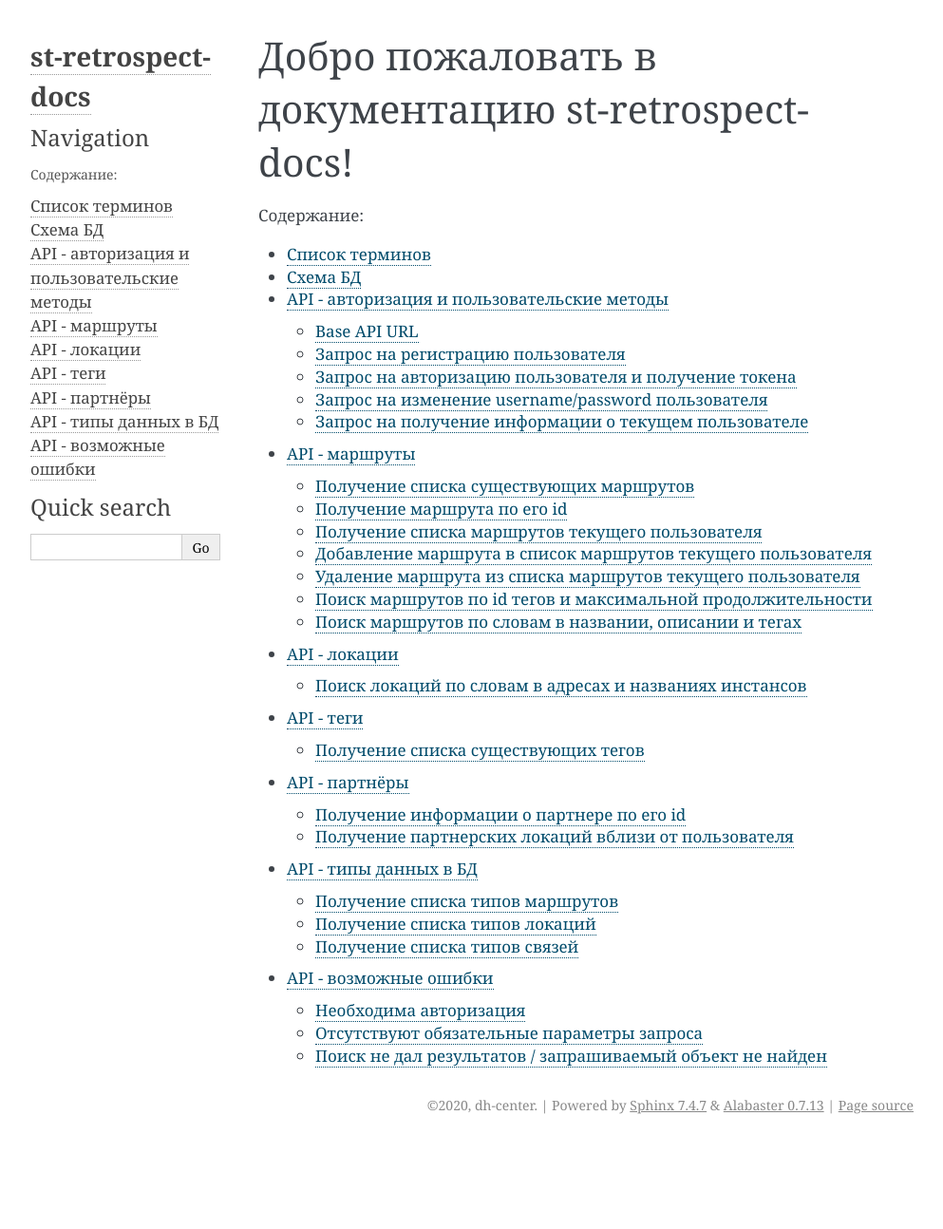
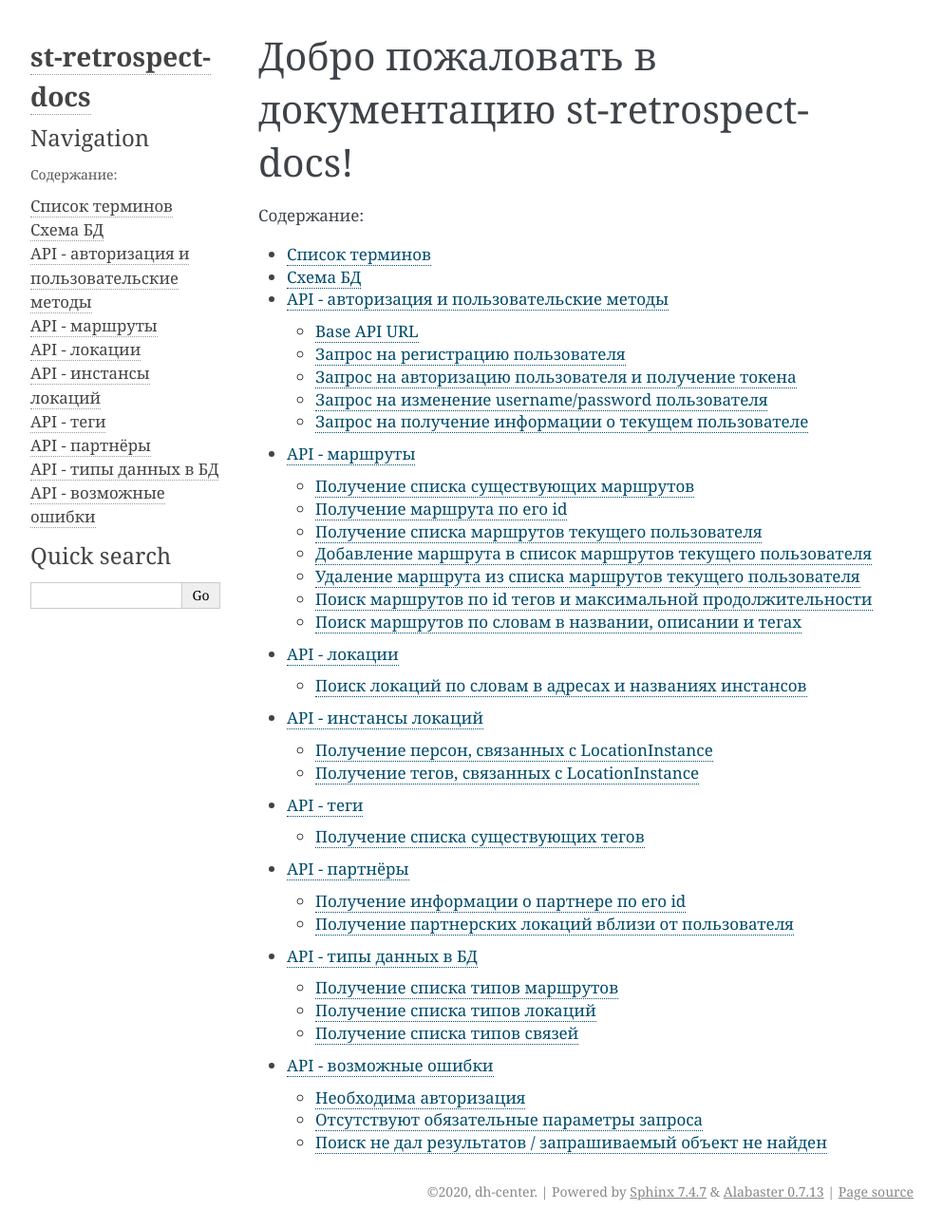
Before and after one commit to dh-center/st-retrospect-docs, a Sphinx documentation site: the page built from docs/index.rst, in a window 1280 px wide. Shown: the whole page at 95% size, without its empty margins (148-1141 px from the left). Built offline with Sphinx 7.4.7, drawn with Linux system fonts in a browser that asks for light colours; before the commit the page ends 1203 px from its top, so only the background shows below that; some of the changed lines change nothing that is shown.

Commit message:
Added LocationInstance methods

```diff
--- a/docs/index.rst
+++ b/docs/index.rst
@@ -15,6 +15,7 @@
    pages/api-spec-auth
    pages/api-spec-routes
    pages/api-spec-locations
+   pages/api-spec-locationinstances
    pages/api-spec-tags
    pages/api-spec-partners
    pages/api-spec-datatypes
--- /dev/null
+++ b/docs/pages/api-spec-locationinstances.rst
@@ -0,0 +1,95 @@
+API - инстансы локаций
+============================================================
+Методы для работы с локациями (:term:`LocationInstance`).
+
+Base URL: ``http://learnsql.ru:8000``
+
+
+Получение персон, связанных с LocationInstance
+-------------------------------------------------------
+
+**Метод**
+
+GET
+
+**URL**
+
+``BASE_URL/api/locationInstance/getPersons``
+
+**GET-параметры запроса**
+
++---------------+----------------------+------------+--------------+
+| Параметр      | Назначение           | Тип данных | Обязательный |
++===============+======================+============+==============+
+| id            | LocationInstance.id  | int        | да           |
++---------------+----------------------+------------+--------------+
+
+**Ответ**
+
+Status: 200 OK
+
+.. code-block:: json
+
+    [
+      {
+          "id": 402,
+          "first_name": "Петр",
+          "last_name": "Чайковский",
+          "patronymic": "Ильич",
+          "description": "Начал заниматься музыкой в раннем детстве. В 1942 году в возрасте шести лет он был эвакуирован из блокадного Ленинграда. С 1944 по 1953 годы Чернушенко учился в хоровом училище при Ленинградской государственной академической капелле .Вернувшись в Ленинград в 1962 году, организовал любительский Ленинградский камерный хор во Дворце культуры пищевой промышленности и руководил этим коллективом в течение 17 лет. Он вновь стал учиться в Ленинградской консерватории и в 1967 году закончил её уже как дирижёр оперно-симфонического оркестра.С 1971 по 1974 год — второй дирижёр Ленинградского государственного академического Малого театра оперы и балета.В эти же годы активно занимался педагогической деятельностью — в консерватории (профессор с 1987), Хоровом училище имени М. И. Глинки, Музыкальном училище им. М. П. Мусоргского. Работал дирижёром Симфонического оркестра Карельского радио и телевидения, выступал в качестве дирижёра симфонических и камерных концертов, ставил ряд спектаклей в Оперной студии при Ленинградской консерватории.",
+          "birth_date": "07.05.1840",
+          "death_date": "6.11.1893",
+          "image_url": "https://soundtimes.ru/images/shkatulka/695.jpg",
+          "tags": [
+              {
+                  "id": 37859,
+                  "name": "Ректоры и директоры Санкт-Петербургской консерватории"
+              }
+          ],
+          "relation": {
+              "quote": "« По воскресеньям их навещал еще один из сыновей И.П. Чайковского — 14-летний Петр, впоследствии великий композитор.» стр.206\n\n Никитенко Г. Ю., Соболь В. Д. Дома и люди Васильевского острова. - М : Центрполиграф, 2007. - 735 с. \n",
+              "relation_type_id": 1
+          }
+      }
+    ]
+
+
+Получение тегов, связанных с LocationInstance
+-------------------------------------------------------
+
+**Метод**
+
+GET
+
+**URL**
+
+``BASE_URL/api/locationInstance/getTags``
+
+**GET-параметры запроса**
+
++---------------+----------------------+------------+--------------+
+| Параметр      | Назначение           | Тип данных | Обязательный |
++===============+======================+============+==============+
+| id            | LocationInstance.id  | int        | да           |
++---------------+----------------------+------------+--------------+
+
+**Ответ**
+
+Status: 200 OK
+
+.. code-block:: json
+
+    [
+        {
+            "id": 37859,
+            "name": "Ректоры и директоры Санкт-Петербургской консерватории"
+        },
+        {
+            "id": 27736,
+            "name": "Художники России XX века"
+        },
+        {
+            "id": 22363,
+            "name": "Родившиеся в Санкт-Петербурге"
+        }
+    ]
```
